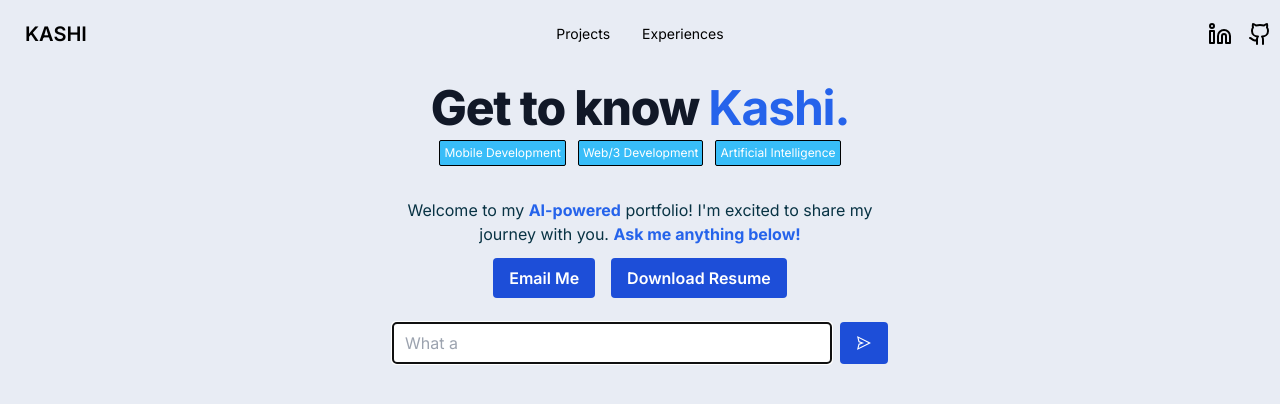
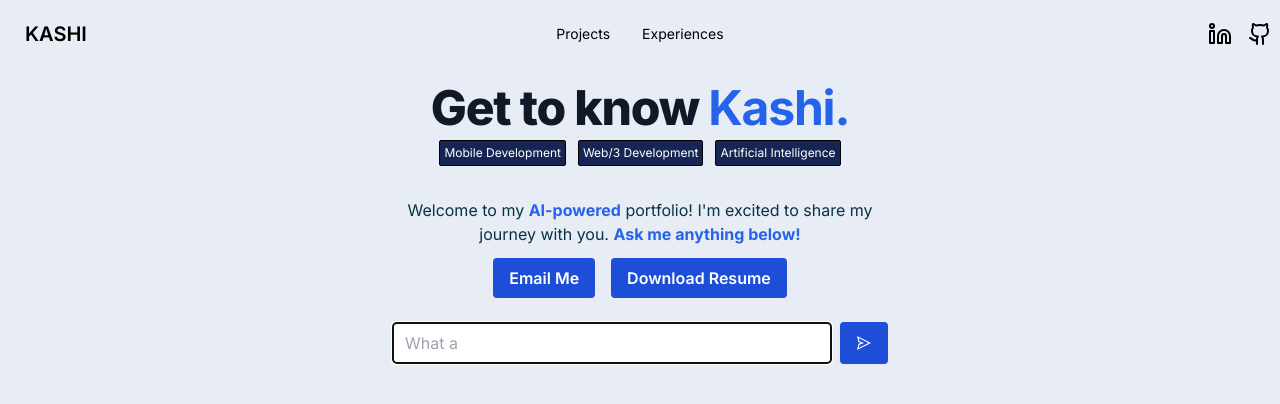
Before and after one commit to rgestudillo/kashi, a Next.js app: page / in a window 1280 px wide. Shown: the top 404 px of the page. Built offline with nearby package versions, Linux system fonts and the light colour scheme.

Commit message:
changed color scheme

```diff
--- a/app/page.tsx
+++ b/app/page.tsx
@@ -9,13 +9,13 @@ export default function Home() {
           Get to know <span className="text-blue-600 font-bold">Kashi.</span>
         </h1>
         <div className="flex justify-center text-xs gap-3 my-2 text-white ">
-          <p className="border bg-sky-400 rounded-sm border-black p-1">
+          <p className="border bg-blue-950 rounded-sm border-black p-1">
             Mobile Development
           </p>
-          <p className="border bg-sky-400 rounded-sm border-black p-1">
+          <p className="border bg-blue-950 rounded-sm border-black p-1">
             Web/3 Development
           </p>
-          <p className="border bg-sky-400 rounded-sm border-black p-1">
+          <p className="border bg-blue-950 rounded-sm border-black p-1">
             Artificial Intelligence
           </p>
         </div>
```
